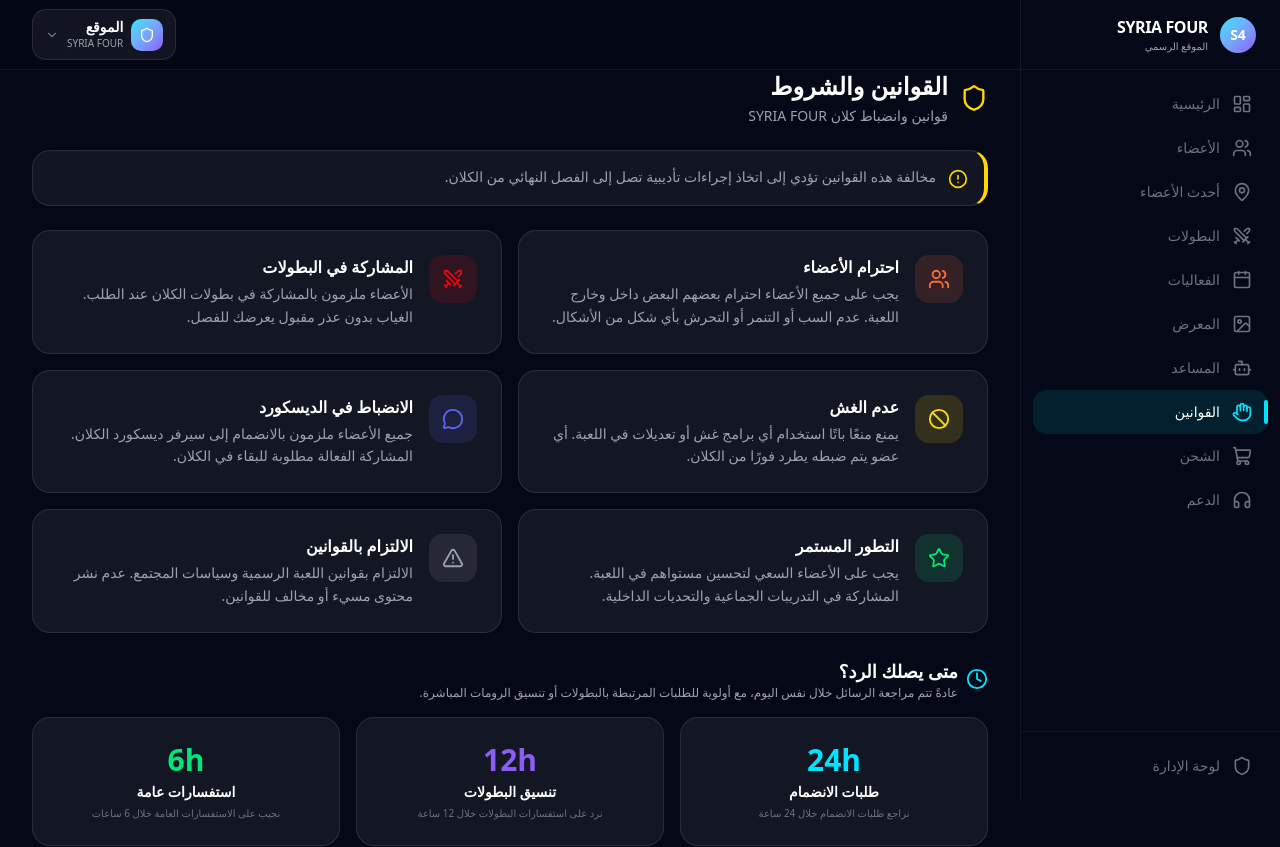
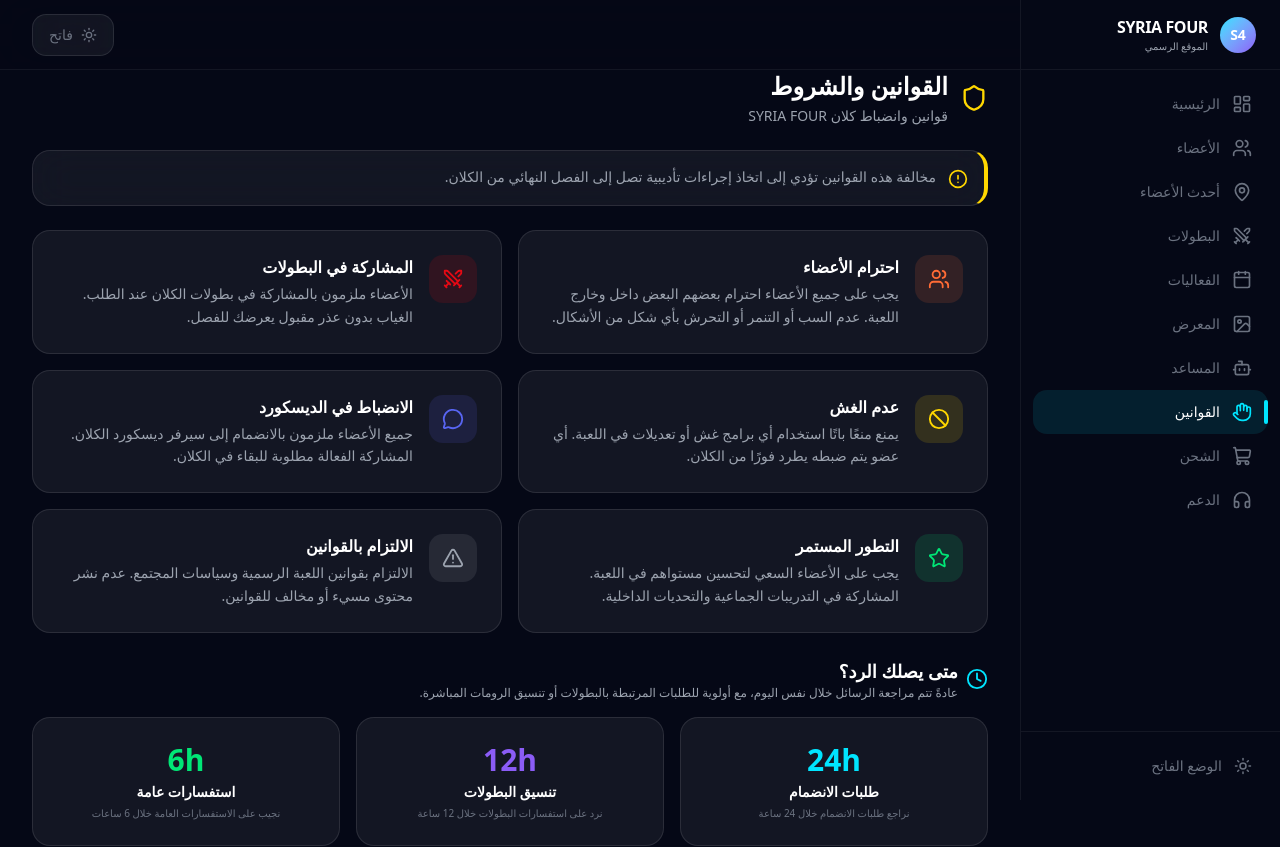
Before and after one commit to aak-811/Syria-Four, a Next.js app in the folder admin-dashboard/: page /rules in a window 1280 px wide. Shown: the top 847 px of the page. Built offline with nearby package versions, Linux system fonts and the light colour scheme.

Commit message:
حذف زر لوحة الإدارة من الموقع + إضافة toggle ليلي/فاتح

```diff
--- a/admin-dashboard/src/app/admin/layout.tsx
+++ b/admin-dashboard/src/app/admin/layout.tsx
@@ -17,7 +17,7 @@
 
   useEffect(() => {
     setMounted(true);
-    const saved = localStorage.getItem("admin_theme");
+    const saved = localStorage.getItem("site_theme");
     if (saved) document.documentElement.setAttribute("data-theme", saved);
     else document.documentElement.setAttribute("data-theme", "dark");
   }, []);
--- a/admin-dashboard/src/components/layout/AdminSidebar.tsx
+++ b/admin-dashboard/src/components/layout/AdminSidebar.tsx
@@ -33,14 +33,14 @@
   const [dark, setDark] = useState(true);
 
   useEffect(() => {
-    const saved = localStorage.getItem("admin_theme");
+    const saved = localStorage.getItem("site_theme");
     if (saved) setDark(saved === "dark");
   }, []);
 
   const toggleTheme = () => {
     const next = !dark;
     setDark(next);
-    localStorage.setItem("admin_theme", next ? "dark" : "light");
+    localStorage.setItem("site_theme", next ? "dark" : "light");
     document.documentElement.setAttribute("data-theme", next ? "dark" : "light");
   };
 
--- a/admin-dashboard/src/components/layout/Sidebar.tsx
+++ b/admin-dashboard/src/components/layout/Sidebar.tsx
@@ -5,8 +5,9 @@
 import { cn } from "@/lib/utils";
 import {
   LayoutDashboard, Users, Swords, Calendar, Image as ImageIcon,
-  ShoppingCart, HeadphonesIcon, Hand, Shield, LogOut, Bot, MapPin,
+  ShoppingCart, HeadphonesIcon, Hand, Bot, MapPin, Sun, Moon,
 } from "lucide-react";
+import { useEffect, useState } from "react";
 
 const iconMap: Record<string, React.ReactNode> = {
   LayoutDashboard: <LayoutDashboard size={20} />,
@@ -36,6 +37,23 @@
 
 export default function Sidebar() {
   const pathname = usePathname();
+  const [dark, setDark] = useState(true);
+
+  useEffect(() => {
+    const saved = localStorage.getItem("site_theme");
+    if (saved) {
+      setDark(saved === "dark");
+      document.documentElement.setAttribute("data-theme", saved);
+    }
+  }, []);
+
+  const toggleTheme = () => {
+    const next = !dark;
+    setDark(next);
+    const val = next ? "dark" : "light";
+    localStorage.setItem("site_theme", val);
+    document.documentElement.setAttribute("data-theme", val);
+  };
 
   return (
     <aside className="fixed top-0 right-0 h-screen w-[260px] z-40 hidden lg:flex flex-col bg-[#050816] border-l border-[rgba(255,255,255,0.06)]">
@@ -75,13 +93,14 @@
         })}
       </nav>
 
-      <div className="p-3 border-t border-[rgba(255,255,255,0.06)]">
-        <Link href="/admin/login">
-          <div className="flex items-center gap-3 px-4 py-3 rounded-[14px] text-sm font-medium text-[#6B7280] hover:text-[#00E5FF] hover:bg-[rgba(0,229,255,0.08)] transition-all duration-300">
-            <Shield size={20} />
-            <span>لوحة الإدارة</span>
-          </div>
-        </Link>
+      <div className="p-3 border-t border-[rgba(255,255,255,0.06)] space-y-1">
+        <button
+          onClick={toggleTheme}
+          className="flex items-center gap-3 px-4 py-3 rounded-[14px] text-sm font-medium text-[#6B7280] hover:text-white hover:bg-[rgba(255,255,255,0.05)] transition-all duration-300 w-full border-0 cursor-pointer text-right"
+        >
+          {dark ? <Sun size={18} /> : <Moon size={18} />}
+          <span>{dark ? "الوضع الفاتح" : "الوضع الليلي"}</span>
+        </button>
       </div>
     </aside>
   );
--- a/admin-dashboard/src/components/layout/Topbar.tsx
+++ b/admin-dashboard/src/components/layout/Topbar.tsx
@@ -1,23 +1,26 @@
 "use client";
 
-import { useRef, useState, useEffect } from "react";
-import { Bell, Menu, ChevronDown, Shield, X } from "lucide-react";
-import Link from "next/link";
+import { useEffect, useState } from "react";
+import { Sun, Moon } from "lucide-react";
 
 export default function Topbar({ onToggleSidebar }: { onToggleSidebar?: () => void }) {
-  const [notifOpen, setNotifOpen] = useState(false);
-  const [profileOpen, setProfileOpen] = useState(false);
-  const notifRef = useRef<HTMLDivElement>(null);
-  const profileRef = useRef<HTMLDivElement>(null);
+  const [dark, setDark] = useState(true);
 
   useEffect(() => {
-    function handleClick(e: MouseEvent) {
-      if (notifRef.current && !notifRef.current.contains(e.target as Node)) setNotifOpen(false);
-      if (profileRef.current && !profileRef.current.contains(e.target as Node)) setProfileOpen(false);
+    const saved = localStorage.getItem("site_theme");
+    if (saved) {
+      setDark(saved === "dark");
+      document.documentElement.setAttribute("data-theme", saved);
     }
-    document.addEventListener("mousedown", handleClick);
-    return () => document.removeEventListener("mousedown", handleClick);
   }, []);
+
+  const toggleTheme = () => {
+    const next = !dark;
+    setDark(next);
+    const val = next ? "dark" : "light";
+    localStorage.setItem("site_theme", val);
+    document.documentElement.setAttribute("data-theme", val);
+  };
 
   return (
     <header className="fixed top-0 right-0 left-0 h-[70px] z-30 bg-[rgba(5,8,22,0.8)] backdrop-blur-xl border-b border-[rgba(255,255,255,0.06)]">
@@ -27,38 +30,19 @@
             onClick={onToggleSidebar}
             className="lg:hidden w-10 h-10 flex items-center justify-center rounded-full glass glass-hover"
           >
-            <Menu size={20} />
+            <svg width="20" height="20" viewBox="0 0 24 24" fill="none" stroke="currentColor" strokeWidth="2" strokeLinecap="round"><line x1="3" y1="6" x2="21" y2="6" /><line x1="3" y1="12" x2="21" y2="12" /><line x1="3" y1="18" x2="21" y2="18" /></svg>
           </button>
           <span className="text-sm font-bold hidden md:block">SYRIA FOUR</span>
         </div>
 
         <div className="flex items-center gap-2">
-          <div className="relative" ref={profileRef}>
-            <div
-              onClick={() => setProfileOpen(!profileOpen)}
-              className="flex items-center gap-2 glass rounded-[14px] px-3 py-2 glass-hover cursor-pointer"
-            >
-              <div className="w-8 h-8 rounded-[10px] bg-gradient-to-br from-[#00E5FF] to-[#8B5CF6] flex items-center justify-center">
-                <Shield size={16} className="text-white" />
-              </div>
-              <div className="hidden sm:block">
-                <p className="text-sm font-semibold leading-tight">الموقع</p>
-                <p className="text-[10px] text-[#9CA3AF]">SYRIA FOUR</p>
-              </div>
-              <ChevronDown size={14} className="text-[#6B7280]" />
-            </div>
-
-            {profileOpen && (
-              <div className="absolute top-full left-0 mt-2 w-[200px] glass rounded-[14px] border border-[rgba(255,255,255,0.08)] shadow-2xl overflow-hidden z-50">
-                <Link href="/admin/login"
-                  className="w-full flex items-center gap-3 px-4 py-3 text-sm text-white hover:bg-[rgba(255,255,255,0.05)] transition-colors no-underline"
-                >
-                  <Shield size={16} className="text-[#9CA3AF]" />
-                  لوحة الإدارة
-                </Link>
-              </div>
-            )}
-          </div>
+          <button
+            onClick={toggleTheme}
+            className="flex items-center gap-2 glass rounded-[14px] px-4 py-2.5 glass-hover border-0 cursor-pointer text-sm font-medium text-[#6B7280] hover:text-white"
+          >
+            {dark ? <Sun size={16} /> : <Moon size={16} />}
+            <span className="hidden sm:inline">{dark ? "فاتح" : "ليلي"}</span>
+          </button>
         </div>
       </div>
     </header>
```
